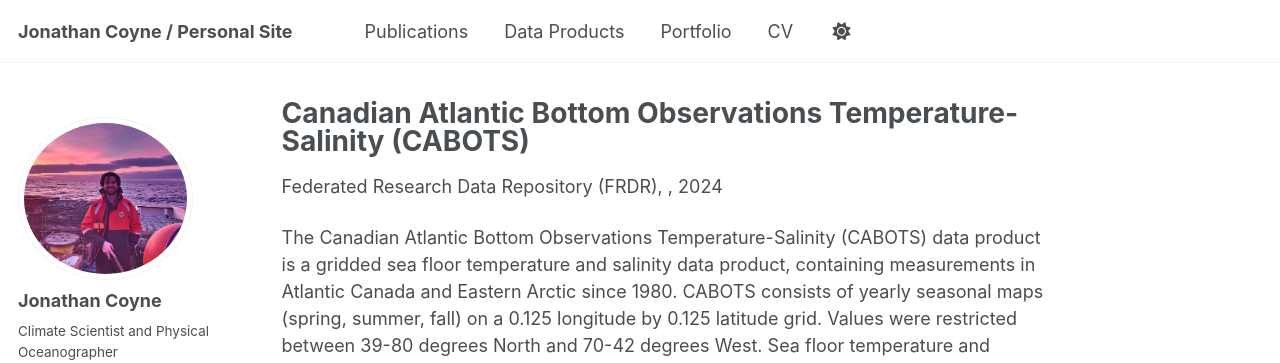
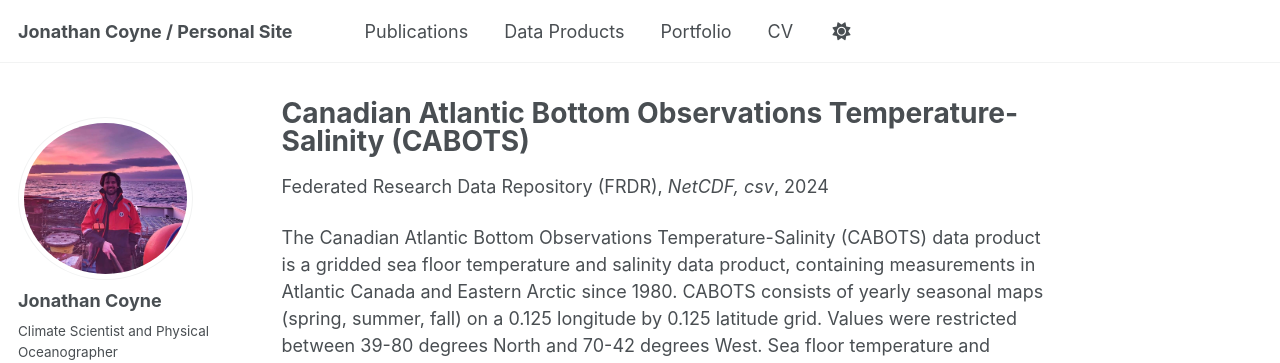
Before and after one commit to jn533213/jn533213.github.io, a Jekyll site: the page built from _teaching/2015-spring-teaching-2.md, in a window 1280 px wide and 1364 px high. Shown: the top 363 px of the window. Built offline with Jekyll 4.4.1, drawn with Linux system fonts in a browser that asks for light colours; some web fonts are replaced; a script that is not in the unit is left out.

Commit message:
Update 2015-spring-teaching-2.md

```diff
--- a/_teaching/2015-spring-teaching-2.md
+++ b/_teaching/2015-spring-teaching-2.md
@@ -4,6 +4,7 @@ collection: publications
 category: data products
 permalink: /dataproducts/2024_CABOTS
 date: 2024-09-01
+venue: NetCDF, csv
 type: 'Federated Research Data Repository (FRDR)'
 citation: 'Coyne, J., Cyr, F. (2025). Canadian Atlantic Bottom Observations Temperature-Salinity (CABOTS). Federated Research Data Repository. https://doi.org/10.20383/103.0969'
 ---
```
